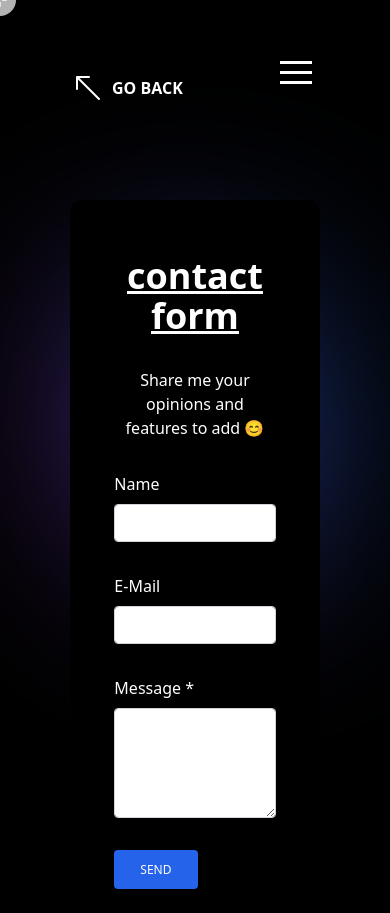
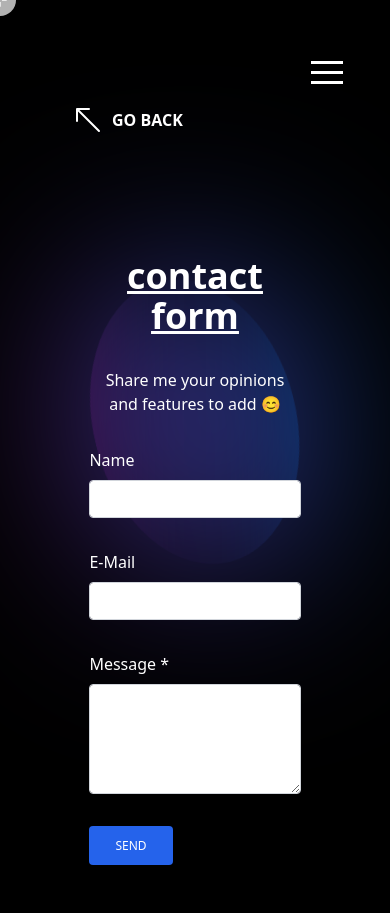
Before and after one commit to Blazrr/Portfolio2023, a Next.js app: page /Contact in a window 390 px wide. After the commit the page ends 889 px from the top, so only its background shows below. Built offline with nearby package versions, Linux system fonts and the light colour scheme.

Commit message:
responsive on navbar

```diff
--- a/src/components/Commons/GoBack.tsx
+++ b/src/components/Commons/GoBack.tsx
@@ -15,7 +15,7 @@ const GoBack = (props: Props) => {
 
 
   return (
-    <Link href="/" className="absolute top-16 left-16 font-bold flex items-center z-50  p-2"  onMouseEnter={textEnter}
+    <Link href="/" className="absolute top-24 md:top-16 left-16 font-bold flex items-center z-50  p-2"  onMouseEnter={textEnter}
     onMouseLeave={textLeave}><BsArrowUpLeft className="h-8 w-8 " /> <span className="ml-2">GO BACK</span></Link>
   )
 }
--- a/src/components/Commons/Navbar.tsx
+++ b/src/components/Commons/Navbar.tsx
@@ -42,7 +42,7 @@ const Navbar = (props: Props) => {
       <nav
         onMouseOver={() => enter(false)}
         onMouseLeave={() => leave(true)}
-        className="absolute flex items-center justify-center top-12 right-0 md:-right-24 lg:-right-36 "
+        className="absolute flex items-center justify-center top-12 right-0 md:-right-10 lg:-right-22 "
       >
         <Squash toggled={isOpen} />
 
--- a/src/components/Index/Projects/ProjectCard.tsx
+++ b/src/components/Index/Projects/ProjectCard.tsx
@@ -17,7 +17,7 @@ const ProjectCard = ({ project, setHoveredDiv }: Props) => {
 
   return (
     <>
-      <div className="flex bg-slate-300  rounded p-4 mt-8 relative  flex-col max-w-[600px]">
+      <div className="flex bg-slate-300  rounded p-4 mt-8 relative  flex-col max-w-[600px] w-[90%]">
         <a
           onMouseEnter={() => setHoveredDiv(true, project)}
           onMouseLeave={() => setHoveredDiv(false, project)}
--- a/src/pages/Contact.tsx
+++ b/src/pages/Contact.tsx
@@ -84,7 +84,7 @@ const Contact = (props: Props) => {
           initial={{ opacity: 0 }}
           animate={{ opacity: 1 }}
           exit={{ opacity: 0 }}
-          className="w-4/5 mx-auto flex justify-center bg-black rounded-xl p-6 "
+          className="w-4/5 mx-auto flex justify-center rounded-xl p-6 "
         >
           <form className="mt-8 space-y-8 w-4/5 max-w-[800px]" ref={form}>
             <h2 className="text-center text-4xl font-semibold underline">contact form</h2>
--- a/src/styles/globals.css
+++ b/src/styles/globals.css
@@ -5,7 +5,7 @@
 @tailwind utilities;
 
 body {
-  @apply bg-black text-white w-4/5 mx-auto;
+  @apply bg-black text-white mx-auto;
 }
 
 @layer base {
```
